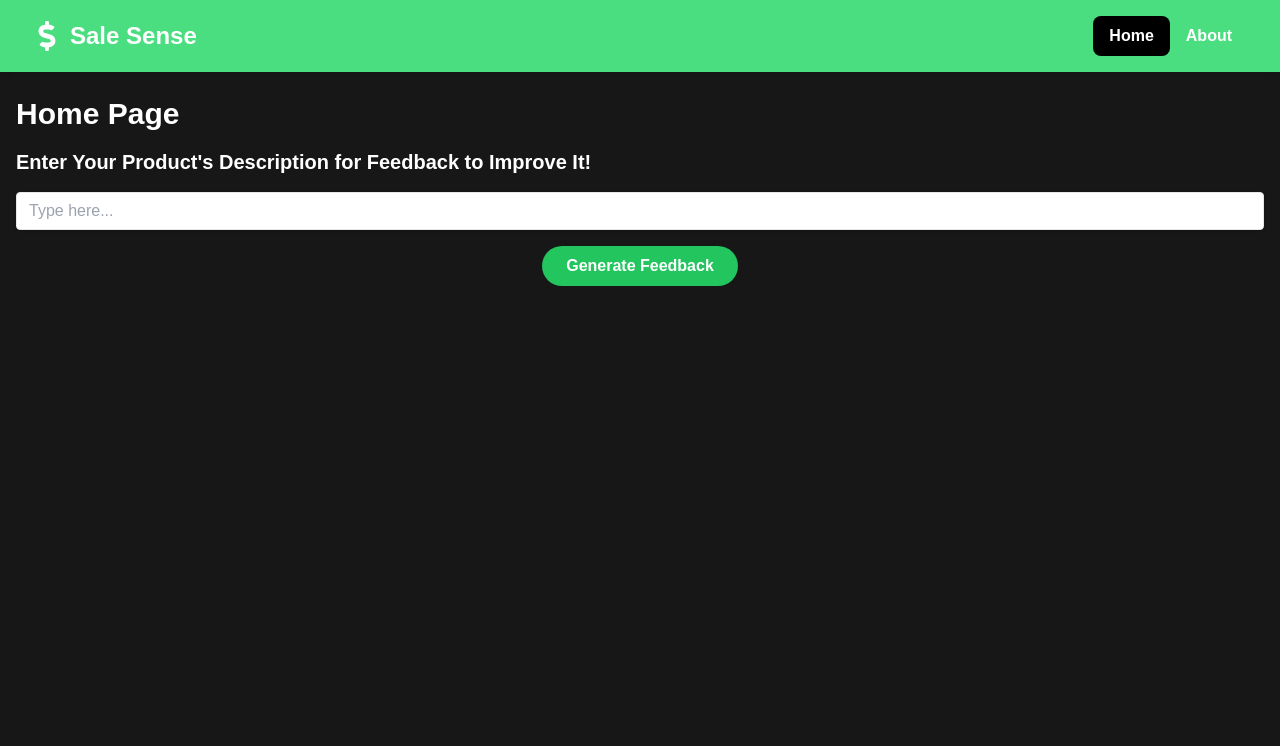
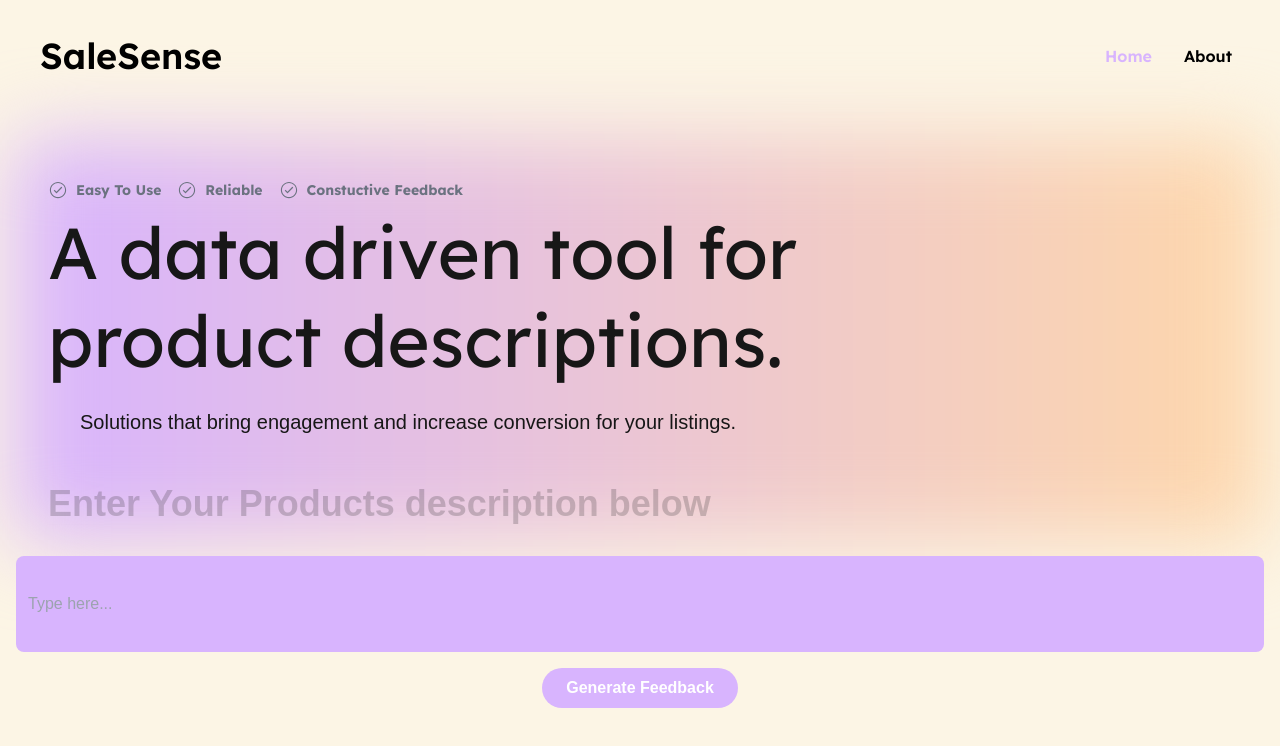
Before and after one commit to atharvanev/salesense, a Next.js app: page / in a window 1280 px wide. Shown: the top 746 px of the page. Built offline with nearby package versions, Linux system fonts and the light colour scheme.

Commit message:
redesign with updated UI

```diff
--- a/package.json
+++ b/package.json
@@ -21,6 +21,6 @@
     "eslint-config-next": "15.0.2",
     "postcss": "^8.4.47",
     "prettier": "^3.3.3",
-    "tailwindcss": "^3.4.14"
+    "tailwindcss": "^3.4.15"
   }
 }
--- a/src/components/Button.jsx
+++ b/src/components/Button.jsx
@@ -3,7 +3,7 @@ import React from "react";
 
 const Button = ({ text }) => {
   return (
-    <button className="bg-green-500 text-white font-semibold px-6 py-2 rounded-full hover:bg-green-800 transition-colors duration-300">
+    <button className="bg-purple-300 text-white font-semibold px-6 py-2 rounded-full hover:bg-purple-800 transition-colors duration-300">
       {text}
     </button>
   );
--- a/src/components/NavBar.jsx
+++ b/src/components/NavBar.jsx
@@ -7,23 +7,22 @@ const NavBar = () => {
   const router = useRouter(); // Get the router object
   const currentPath = router.pathname; // Get the current path
   return (
-    <nav className="bg-green-400 shadow-md w-full px-8">
+    <nav className="w-full mt-5 font-Lexend px-8 mb-12 ">
       <div className="container mx-auto flex items-center justify-between flex-wrap md:flex-nowrap py-4">
         {/* Logo */}
-        <div className="text-white md:order-1 flex items-center">
-          <FaDollarSign size={30} />
-          <h1 className="ml-2 text-2xl font-bold">Sale Sense</h1>
+        <div className="text-black md:order-1 flex items-center">
+          <h1 className="ml-2 text-4xl font-semibold">SaleSense</h1>
         </div>
-        <div className="text-white order-3 w-full md:w-auto md:order-2">
+        <div className="text-black order-3 w-full md:w-auto md:order-2">
           <ul className="flex font-semibold justify-between">
             {/* Home and About Links */}
             <li
-              className={`md:px-4 md:py-2 ${currentPath === "/" ? "bg-black rounded-lg" : "hover:text-white"}`}
+              className={`md:px-4 md:py-2 ${currentPath === "/" ? "text-purple-300 rounded-lg" : "hover:text-black"}`}
             >
               <Link href="/">Home</Link>
             </li>
             <li
-              className={`md:px-4 md:py-2 ${currentPath === "/about" ? "bg-black rounded-lg" : "hover:text-white"}`}
+              className={`md:px-4 md:py-2 ${currentPath === "/about" ? "text-purple-300 rounded-lg" : "hover:text-black"}`}
             >
               <Link href="/about">About</Link>
             </li>
--- a/src/components/Textbox.jsx
+++ b/src/components/Textbox.jsx
@@ -6,7 +6,7 @@ const TextBox = ({ placeholder }) => {
       <input
         type="text"
         placeholder={placeholder}
-        className="shadow appearance-none border rounded w-full py-2 px-3 text-gray-700 leading-tight focus:outline-none focus:shadow-outline"
+        className="bg-purple-300 rounded-lg w-full py-2 px-3 h-24 text-gray-700 leading-tight focus:outline-none focus:shadow-outline"
       />
     </div>
   );
--- a/src/pages/about.js
+++ b/src/pages/about.js
@@ -5,6 +5,8 @@ const About = () => {
   return (
     <div>
       <NavBar />
+
+      <div className="absolute top-0 -left-4 w-72 bg-purple-300 rounded-full"></div>
       <div className="p-4">
         <h1 className="text-2xl font-bold">About Us</h1>
         <p className="mt-2">
--- a/src/pages/index.js
+++ b/src/pages/index.js
@@ -1,29 +1,47 @@
-// src/pages/index.js
 import Button from "@/components/Button";
 import NavBar from "../components/NavBar"; // Adjust the path if necessary
 import TextBox from "../components/Textbox"; // Make sure the component name is correctly referenced
 import React from "react";
+import { IoIosCheckmarkCircleOutline } from "react-icons/io";
 
 const Home = () => {
   return (
     <div>
-      {" "}
-      {/* Add padding to the main container  */}
+      {/* Add padding to the main container */}
       <NavBar />
-      <div className="mr-4 ml-4">
-        <div className="space-y-4 mt-6">
-          {" "}
-          {/* Add margin-top and vertical spacing */}
-          <div className="text-3xl font-bold">Home Page</div>{" "}
-          {/* Main heading */}
-          <div className="text-xl font-semibold ">
-            Enter Your Product&apos;s Description for Feedback to Improve It!{" "}
-          </div>{" "}
-          {/* Subheading */}
-          <TextBox placeholder="Type here..." />
-          <div className="flex justify-center">
-            <Button text={"Generate Feedback"} />
+
+      <div className="container mx-auto px-4">
+        <div className="relative">
+          {/* Background gradient with blur applied only to the background */}
+          <div className="absolute inset-0 bg-gradient-to-r from-purple-300 to-orange-200 filter blur-2xl -z-10 "></div>
+          <div className="relative p-4 m-4 z-10">
+            <div className="space-y-4 mt-6">
+              {/* Add margin-top and vertical spacing */}
+              <div className="flex text-gray-500 text-sm font-Lexend font-bold space-x-2">
+                <IoIosCheckmarkCircleOutline className="text-xl" />
+                <div className="pr-2"> Easy To Use</div>
+                <IoIosCheckmarkCircleOutline className="text-xl" />
+                <div className="pr-2">Reliable</div>
+                <IoIosCheckmarkCircleOutline className="text-xl" />
+                <div className="pr-2">Constuctive Feedback</div>
+              </div>
+              <div className="text-7xl font-Lexend">A data driven tool for</div>
+              <div className="text-7xl font-Lexend">product descriptions.</div>
+              <div className="text-xl m-4 p-4">
+                Solutions that bring engagement and increase conversion for your
+                listings.
+              </div>
+            </div>
+            <div className="mt-8 text-4xl opacity-20 font-bold shadow-sm ">Enter Your Products description below</div>
+
           </div>
+
+        </div>
+        {/* Subheading */}
+        <TextBox placeholder="Type here..." />
+
+        <div className="flex justify-center">
+          <Button text={"Generate Feedback"} />
         </div>
       </div>
     </div>
--- a/src/styles/globals.css
+++ b/src/styles/globals.css
@@ -1,10 +1,11 @@
+@import url("https://fonts.googleapis.com/css2?family=Lexend:wght@100..900&display=swap");
 @tailwind base;
 @tailwind components;
 @tailwind utilities;
 
 :root {
-  --foreground: #ffffff;
-  --background: #171717;
+  --background: #fcf5e5;
+  --foreground: #171717;
 }
 
 /* @media (prefers-color-scheme: dark) {
--- a/tailwind.config.js
+++ b/tailwind.config.js
@@ -12,6 +12,18 @@ module.exports = {
         background: "var(--background)",
         foreground: "var(--foreground)",
       },
+      fontFamily: {
+        Lexend: ["Lexend", "sans-serif"], // Add the font family
+      },
+      filter: {
+        "blur-background": "blur(10px)",
+      },
+      backgroundImage: {
+        "custom-gradient": `
+          radial-gradient(ellipse at top, #e66465, transparent),
+          radial-gradient(ellipse at bottom, #4d9f0c, transparent);
+        `,
+      },
     },
   },
   plugins: [],
```
Also changed, not shown: 1 other file (tests, documents, lock files or other folders).
